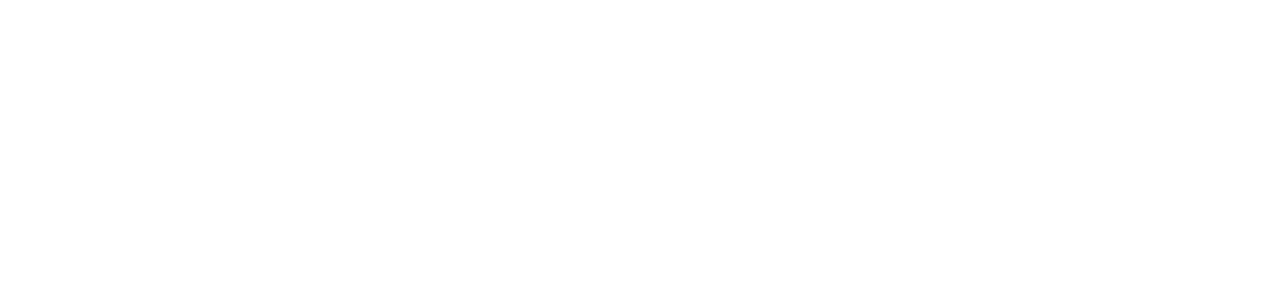
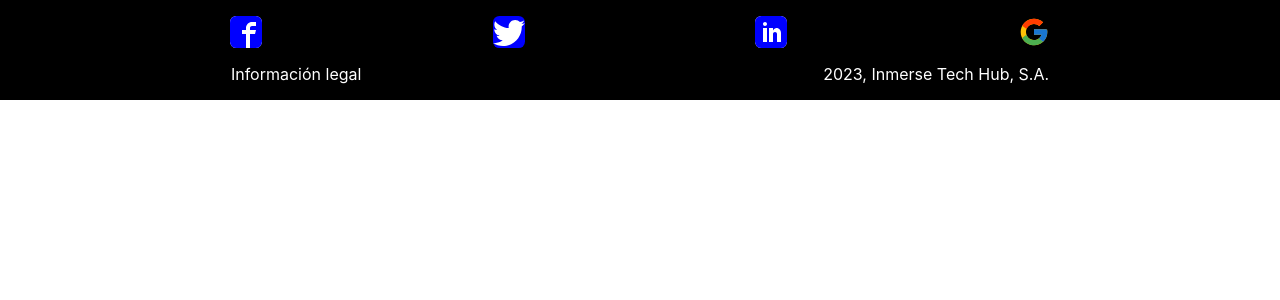
Before and after one commit to ImmerseTechHub/ImmerseTechHub, a React (Create React App) app in the folder client/: page / in a window 1280 px wide. Shown: the top 300 px of the page. Built offline with nearby package versions, Linux system fonts and the light colour scheme.

Commit message:
Creación Footer jsx y css

```diff
--- a/client/package.json
+++ b/client/package.json
@@ -8,6 +8,7 @@
     "@testing-library/user-event": "^13.5.0",
     "react": "^18.2.0",
     "react-dom": "^18.2.0",
+    "react-icons": "^4.10.1",
     "react-scripts": "5.0.1",
     "web-vitals": "^2.1.4"
   },
--- a/client/src/App.js
+++ b/client/src/App.js
@@ -1,8 +1,11 @@
 import React from 'react';
 import './App.css';
+import Footer from './components/Footer/Footer';
 
 function App() {
-
+    return (
+        <Footer/>
+    )
 }
 
 export default App;
--- /dev/null
+++ b/client/src/components/Footer/Footer.css
@@ -0,0 +1,20 @@
+.footer-container {
+    width: 100%;
+    background-color: black;
+    display: flex;
+    flex-direction: column;
+    align-content: center;
+    padding-top: 1rem;
+}
+
+.footer-icons-container {
+    display: flex;
+    justify-content: space-evenly;
+}
+
+.footer-text-container {
+    color: white;
+    font-weight: 400;
+    display: flex;
+    justify-content: space-around;
+}
--- /dev/null
+++ b/client/src/components/Footer/Footer.jsx
@@ -0,0 +1,33 @@
+import React from "react";
+import { ImFacebook2, ImLinkedin, ImTwitter } from "react-icons/im";
+import { FcGoogle } from "react-icons/fc";
+import { IconContext } from "react-icons/lib";
+import "./Footer.css";
+
+const Footer = () => {
+    const footerIcons = {
+        color: "blue",
+        background: "white",
+        borderRadius: "0.4rem"
+    }
+
+    return (
+        <footer className="footer-container">
+            <div className="footer-icons-container">
+                <IconContext.Provider value={{ size: "2rem "}}>
+                    <ImFacebook2 style={footerIcons}/>
+                    <ImTwitter  style={{ color: "white", background: "blue", borderRadius: "0.4rem" }}/>
+                    <ImLinkedin  style={footerIcons}/>
+                    <FcGoogle/>
+                </IconContext.Provider>
+            </div>
+
+            <div className="footer-text-container">
+                <p>Información legal</p>
+                <p>2023, Inmerse Tech Hub, S.A.</p>
+            </div>
+        </footer>
+    );
+};
+
+export default Footer;
```
Also changed, not shown: 1 other file (tests, documents, lock files or other folders).
